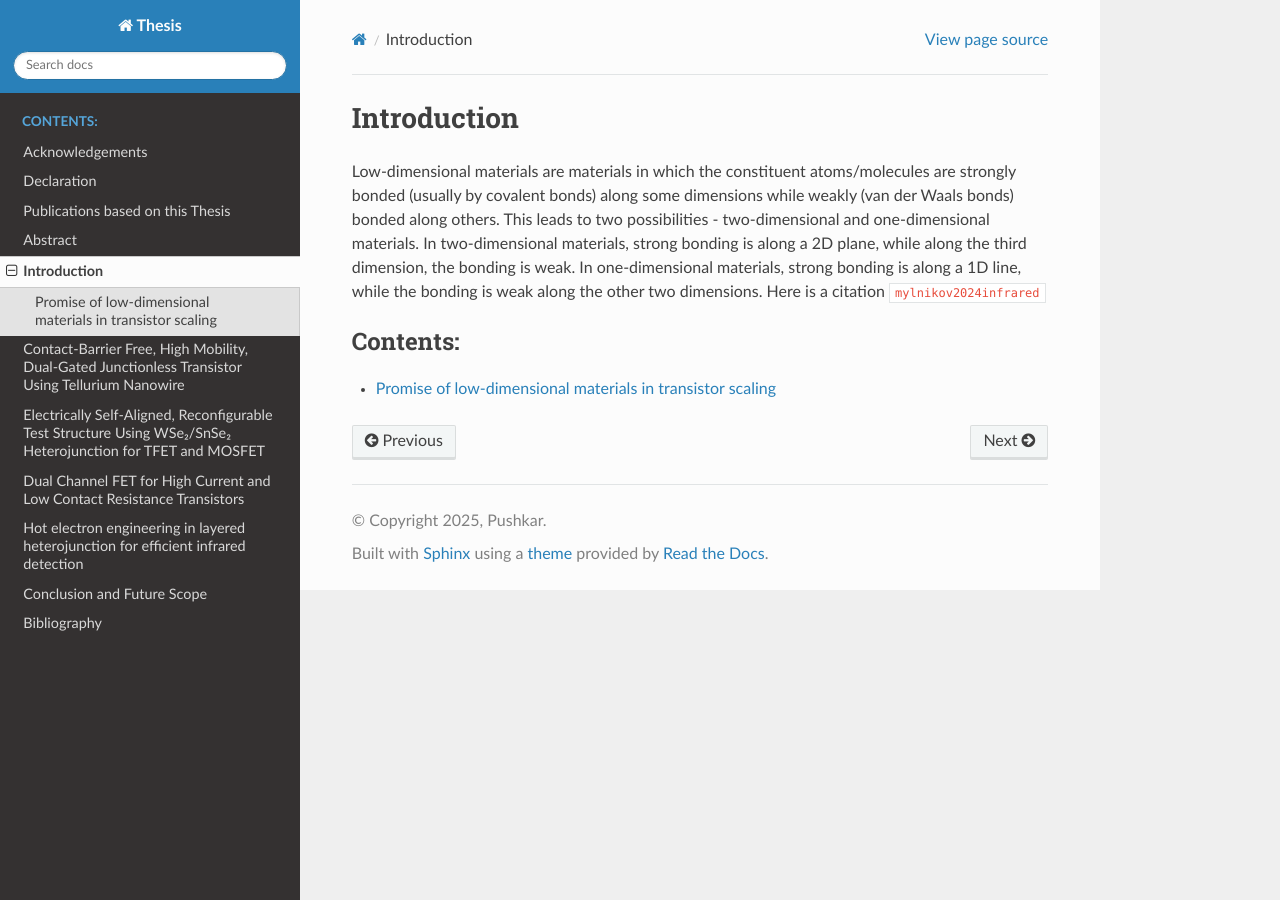
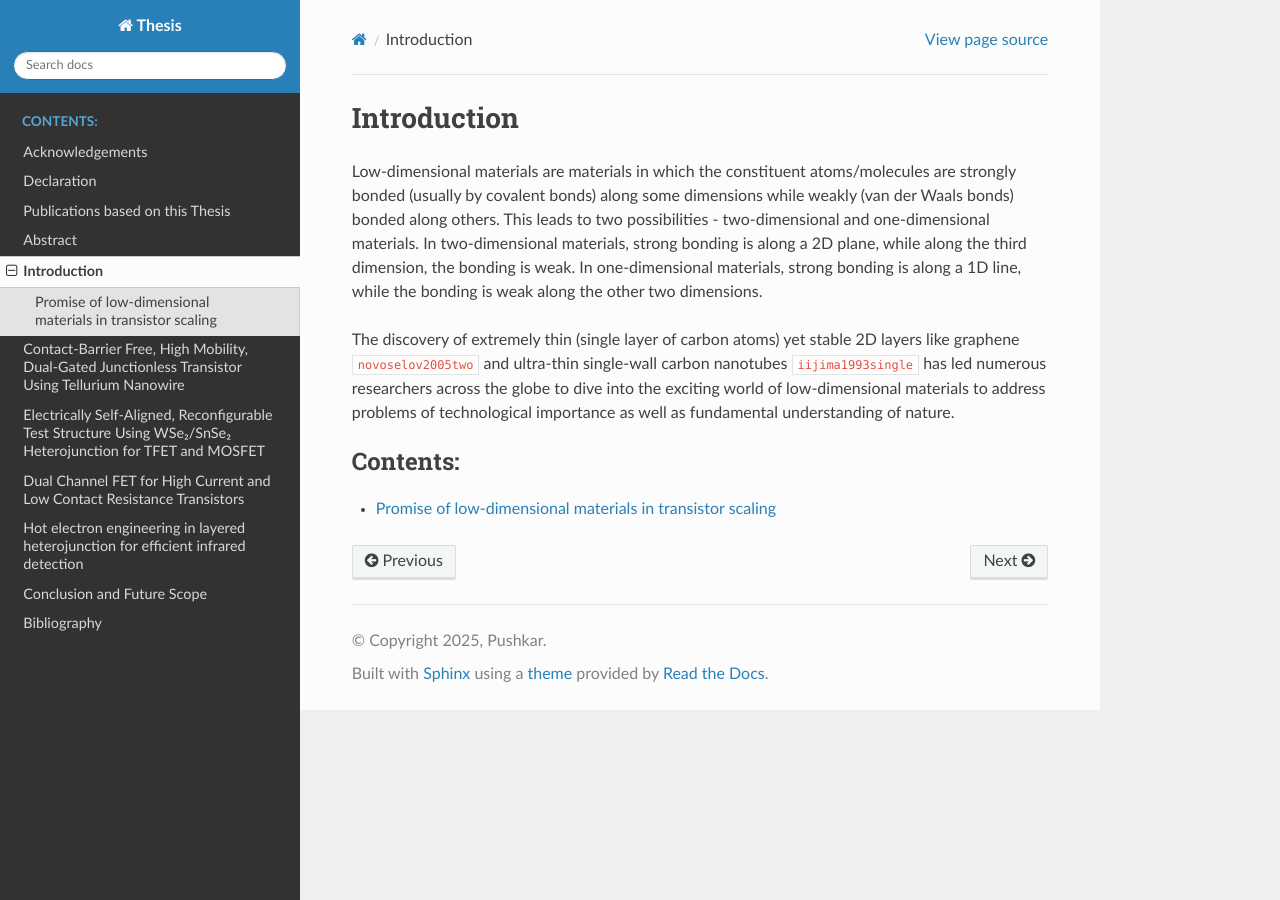
Before and after one commit to dpshkr/mythesis, a Sphinx documentation site: the page built from source/introduction/index.rst, in a window 1280 px wide. Built offline with Sphinx 7.4.7 and the Read the Docs theme 3.1.0, drawn with Linux system fonts in a browser that asks for light colours; cross-references to code outside the pages are shown as plain code.

Commit message:
Update index.rst

```diff
--- a/source/introduction/index.rst
+++ b/source/introduction/index.rst
@@ -6,7 +6,8 @@ This leads to two possibilities - two-dimensional and one-dimensional materials.
 In two-dimensional materials, strong bonding is along a 2D plane, while along the third dimension, the bonding is weak.
 In one-dimensional materials, strong bonding is along a 1D line,
 while the bonding is weak along the other two dimensions.
-Here is a citation :cite:p:`mylnikov2024infrared`
+
+The discovery of extremely thin (single layer of carbon atoms) yet stable 2D layers like graphene :cite:p:`novoselov2005two` and ultra-thin single-wall carbon nanotubes :cite:p:`iijima1993single` has led numerous researchers across the globe to dive into the exciting world of low-dimensional materials to address problems of technological importance as well as fundamental understanding of nature.
 
 .. toctree::
    :maxdepth: 2
```
